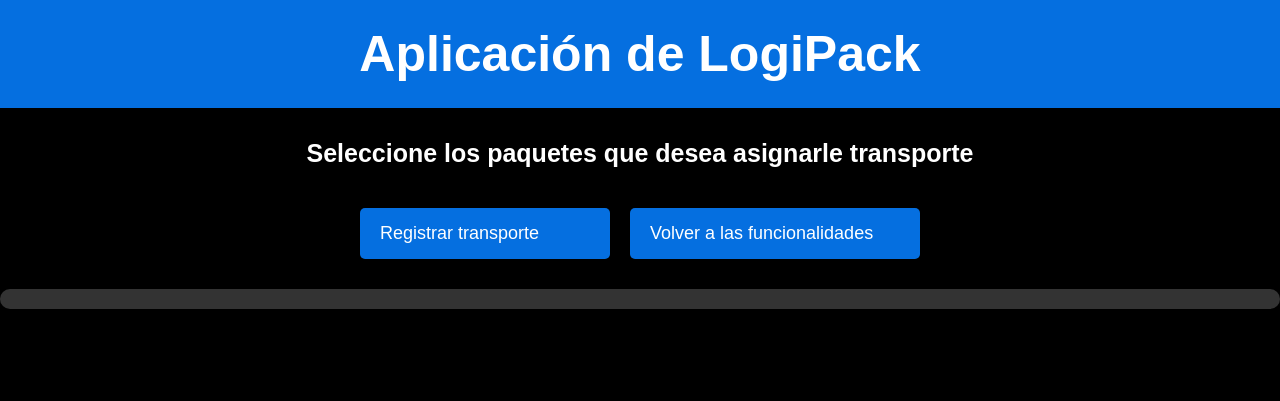
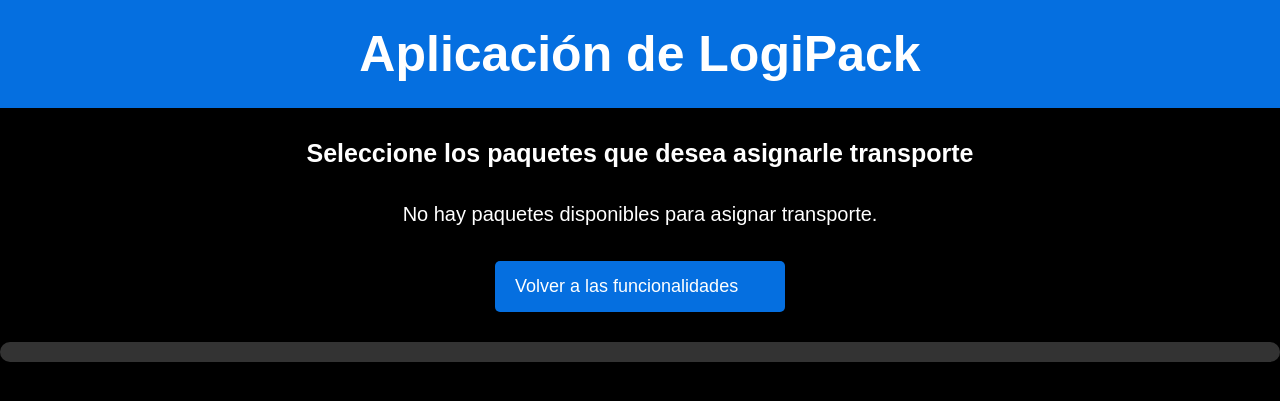
Before and after one commit to DiegoOtinhano2710/Programas_POO, a Flask app: page /salida_transporte/1 in a window 1280 px wide. Shown: the top 401 px of the page. Run offline with Flask 3, Linux system fonts and the light colour scheme.

Commit message:
Add files via upload

```diff
--- a/Trabajo 5/Mi Trabajo/aplicacion.py
+++ b/Trabajo 5/Mi Trabajo/aplicacion.py
@@ -61,7 +61,7 @@ def create_app():
     def registrar_transporte(sucursal_id):
         paquetes_elegidos = request.form.getlist('paquetes')
         if not paquetes_elegidos:
-            flash('Error: No se seleccionaron paquetes.')
+            flash('Seleccione algún paquete.')
             return redirect(url_for('salida_transporte', sucursal_id=sucursal_id))
         try:
             ultimo_numerotransporte = db.session.query(func.max(Transporte.numerotransporte)).scalar() or 0
@@ -87,17 +87,18 @@ def create_app():
 
     @app.route('/registrar_llegada/<int:sucursal_id>', methods=['GET','POST'])
     def registrar_llegada(sucursal_id):
+        transporte_id = request.form.get('transporte')
+        if transporte_id is None:
+            flash("Seleccione algún transporte")
+            return redirect(url_for('llegada_transporte', sucursal_id=sucursal_id))
         try:
-            transporte_id = request.form.get('transporte')
-            if transporte_id is None:
-                raise ValueError("No se seleccionó ningún transporte")
             transporte = Transporte.query.get(int(transporte_id))
             transporte.fechahorallegada = datetime.now()
             db.session.commit()
             flash('¡El transporte llegó con éxito!')
         except:
             db.session.rollback()
-            flash(f'Error al asignar la llegada del transporte')
+            flash('Error al asignar la llegada del transporte')
         return redirect(url_for('llegada_transporte', sucursal_id=sucursal_id))
 
 
--- a/Trabajo 5/Mi Trabajo/templates/salida_transporte.html
+++ b/Trabajo 5/Mi Trabajo/templates/salida_transporte.html
@@ -2,8 +2,17 @@
 
 {% block content %}
 <div class="paquetes-container">
+    {% set contador = namespace(value=0) %}
+    {% for paquete in lista_paquetes %}
+        {% if paquete.idtransporte is none and paquete.idrepartidor is none %}
+            {% set contador.value = contador.value + 1 %}
+        {% endif %}
+    {% endfor %}
+
     <h2>Seleccione los paquetes que desea asignarle transporte</h2>
+    {% if contador.value > 0 %}
         <form action="/registrar_transporte/{{ sucursal_id }}" method="POST">
+            <input type="hidden" name="contador" value="{{ contador.value }}">
             <div class="button-container">
                 {% for paquete in lista_paquetes %}
                     {% if paquete.idtransporte is none and paquete.idrepartidor is none %}
@@ -19,15 +28,33 @@
                 {% endfor %}
             </div>
             <div class="action-buttons">
-            <button class="custom-button" type="submit">Registrar transporte</button>
+                <button class="custom-button" type="submit">Asignar transporte</button>
                 <a href="{{ url_for('sucursal_elegida', sucursal_id=sucursal_id) }}" class="custom-button">
                     Volver a las funcionalidades
                 </a>
             </div>
         </form>
+    {% else %}
+        <p class="no-paquetes-mensaje">No hay paquetes disponibles para asignar transporte.</p>
+        <div class="action-buttons">
+            <a href="{{ url_for('sucursal_elegida', sucursal_id=sucursal_id) }}" class="custom-button">
+                Volver a las funcionalidades
+            </a>
+        </div>
+    {% endif %}
 </div>
 
 <style>
+    .no-paquetes-mensaje {
+        text-align: center;
+            color: #ffffff;
+            background-color: #000000;
+            padding: 15px;
+            border-radius: 5px;
+            margin-bottom: 20px;
+            font-size: 20px;
+            box-shadow: 0 4px 6px rgba(0, 0, 0, 0.1)
+    }
     .paquetes-container {
         max-width: 800px;
         margin: 0 auto;
@@ -49,6 +76,7 @@
     }
 
     .custom-button {
+        text-align: center;
         display: flex;
         align-items: center;
         width: 100%;
@@ -127,7 +155,6 @@
         max-width: 250px;
     }
 </style>
-
 <div style="background-color: #333; color: white; padding: 10px; border-radius: 10px; margin-top: 20px;">
     {% for message in get_flashed_messages() %}
         <p>{{ message }}</p>
```
Also changed, not shown: Trabajo 5/Mi Trabajo/templates/llegada_transporte.html (+29 -2 lines), Trabajo 5/Mi Trabajo/datos.sqlite3. Lines whose indentation alone changed are shown as unchanged.
